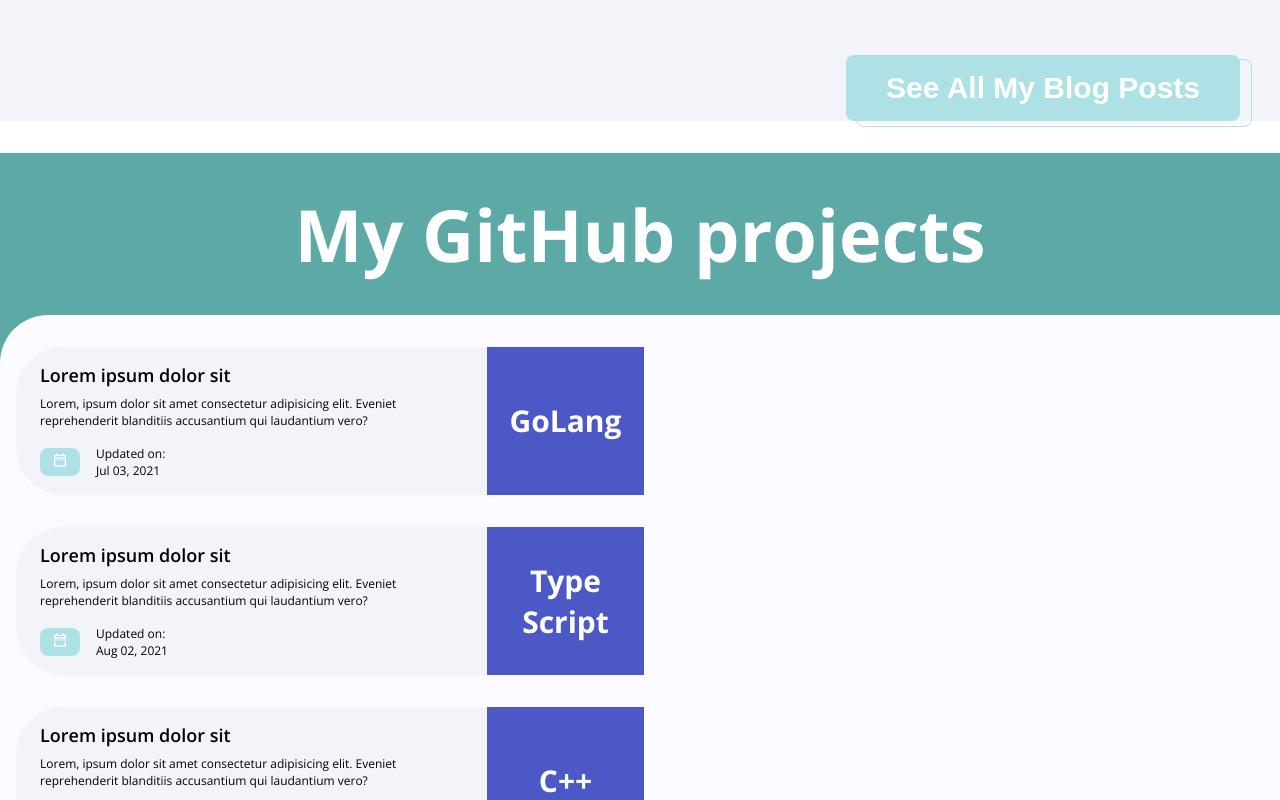
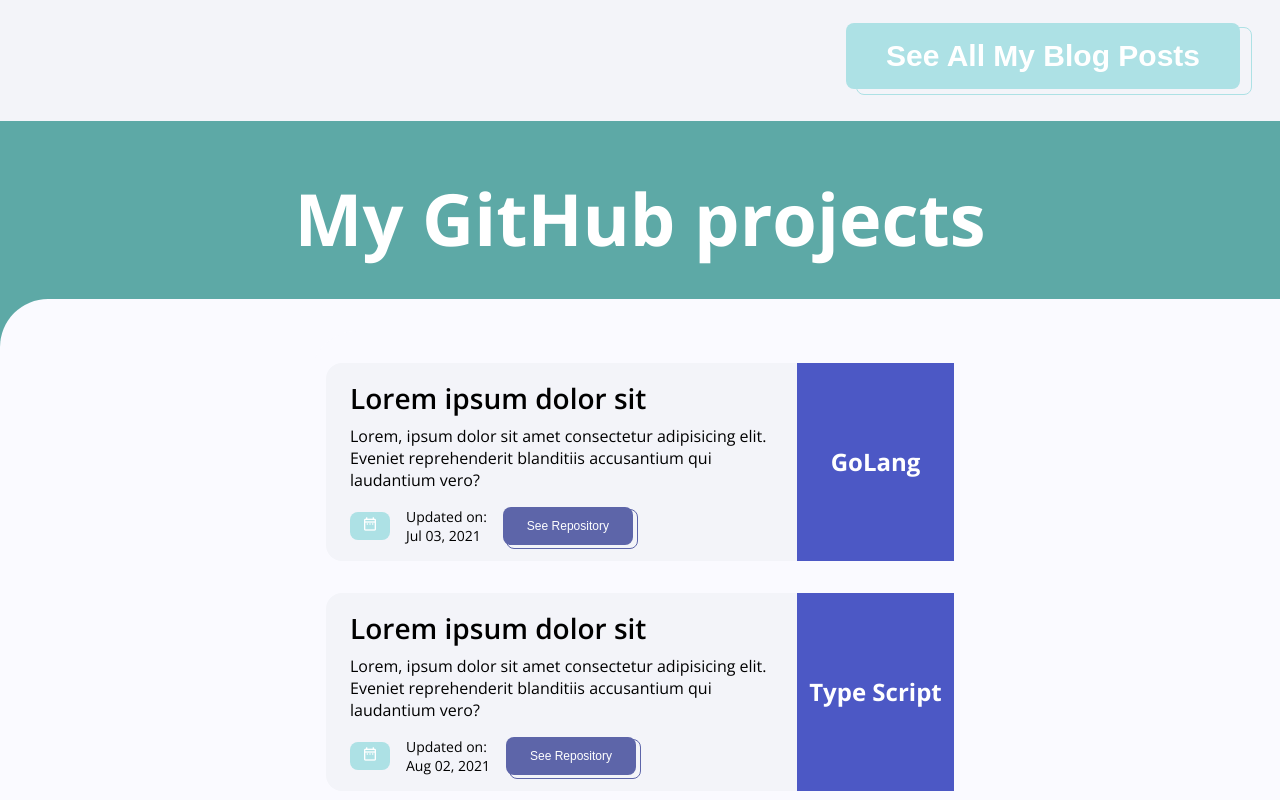
Before and after one commit to DavidBuzatu-Marian/DavidBuzatu_Portfolio_V2, a React (Create React App) app: page / in a window 1280 px wide. Shown: the part 2220-3020 px from the top of the page. Built offline with nearby package versions, Linux system fonts and the light colour scheme.

Commit message:
Fixed responsiveness on projects

```diff
--- a/src/components/landing_project/ProjectCard.js
+++ b/src/components/landing_project/ProjectCard.js
@@ -12,6 +12,7 @@ const ProjectCard = ({
         <div className='project-description'>
           <p>{description}</p>
         </div>
+        <div className='body-footer'>
           <div className='date'>
             <button className='btn btn-date'>
               <span className='material-icons-outlined'>date_range</span>
@@ -30,6 +31,10 @@ const ProjectCard = ({
               )}
             </p>
           </div>
+          <button className='btn btn-project btn-3d-hover'>
+            See repository
+          </button>
+        </div>
       </div>
       <div className='footer'>
         <p>{language}</p>
--- a/src/components/landing_project/ProjectLanding.js
+++ b/src/components/landing_project/ProjectLanding.js
@@ -39,10 +39,12 @@ const ProjectLanding = () => {
   return (
     <div className='container-projects'>
       <h2>My GitHub projects</h2>
-      <div className='container-projects-list'>
-        {projects.map((project, idx) => (
-          <ProjectCard key={idx} project={project} />
-        ))}
+      <div className='container-background'>
+        <div className='container-projects-list'>
+          {projects.map((project, idx) => (
+            <ProjectCard key={idx} project={project} />
+          ))}
+        </div>
       </div>
     </div>
   );
--- a/src/style/buttons.scss
+++ b/src/style/buttons.scss
@@ -48,6 +48,12 @@
     position: relative;
   }
 
+  &.btn-project {
+    background-color: $purple-color;
+    border-color: $purple-color;
+    position: relative;
+  }
+
   &.btn-menu {
     background-color: #ffffff;
     color: #c4c4c4;
--- a/src/style/home/landing_blog.scss
+++ b/src/style/home/landing_blog.scss
@@ -16,7 +16,7 @@
   &-blogs {
     display: grid;
     grid-template-columns: 1fr;
-    margin: 6rem 1rem 0rem;
+    margin: 4rem 1rem 0rem;
 
     .blog-card {
       max-width: 25rem;
@@ -74,6 +74,7 @@
 
   .btn-blogs {
     margin-top: 1rem;
+    margin-bottom: 2rem;
   }
 }
 
--- a/src/style/home/landing_project.scss
+++ b/src/style/home/landing_project.scss
@@ -1,5 +1,4 @@
 .container-projects {
-  margin-top: 2rem;
   background-color: $dark-green-color;
   display: flex;
   flex-direction: column;
@@ -11,8 +10,15 @@
     margin-top: 2rem;
   }
 
+  .container-background {
+    background-color: $white-background-color;
+    border-top-left-radius: 3rem;
+    display: flex;
+  }
+
   &-list {
     display: grid;
+    margin: 0 auto;
     grid-template-columns: 1fr;
     background-color: $white-background-color;
     border-top-left-radius: 3rem;
@@ -28,6 +34,8 @@
       align-items: flex-start;
       text-align: start;
       border-radius: 3rem;
+      align-self: center;
+      justify-self: center;
 
       .body {
         padding: 1rem 1.5rem;
@@ -45,8 +53,22 @@
             font-weight: 300;
           }
         }
+        &-footer {
+          display: flex;
+          flex-direction: row;
+          justify-content: center;
+          align-items: center;
+          margin-top: 1rem;
+        }
+
+        .btn-project {
+          padding: 0.25rem 0.5rem;
+          font-size: 0.5rem;
+          margin-left: 1rem;
+          //   justify-self: flex-end;
+          //   align-self: flex-end;
+        }
         .date {
-          margin-top: 1rem;
           display: flex;
           align-items: center;
           .btn-date {
@@ -60,7 +82,7 @@
           p {
             margin-left: 1rem;
             font-weight: 300;
-            font-size: 0.75rem;
+            font-size: 0.625rem;
           }
         }
       }
@@ -79,3 +101,68 @@
     }
   }
 }
+
+@media (min-width: 800px) {
+  .container-projects-list {
+    justify-content: center;
+    align-items: center;
+    text-align: center;
+
+    .card-project {
+      border-radius: 1rem;
+
+      .body-footer {
+        justify-content: flex-start;
+
+        .btn-project {
+          padding: 0.75rem 1.5rem;
+          font-size: 0.75rem;
+        }
+
+        .date p {
+          font-size: 0.75rem;
+        }
+      }
+    }
+  }
+}
+
+@media (min-width: 1080px) {
+  .container-projects {
+    h2 {
+      margin: 3rem 0 2rem;
+    }
+  }
+  .container-projects-list {
+    .card-project {
+      .body {
+        .project-title {
+          p {
+            font-size: 1.75rem !important;
+          }
+        }
+        .project-description {
+          p {
+            font-size: 1rem !important;
+          }
+        }
+        .date p {
+          font-size: 0.875rem !important;
+        }
+      }
+      .footer {
+        p {
+          font-size: 1.5rem !important;
+        }
+      }
+    }
+  }
+}
+
+@media (min-width: 1400px) {
+  .container-projects-list {
+    grid-template-columns: 1fr 1fr;
+
+    padding-top: 3rem;
+  }
+}
```
Lines whose indentation alone changed are shown as unchanged.
